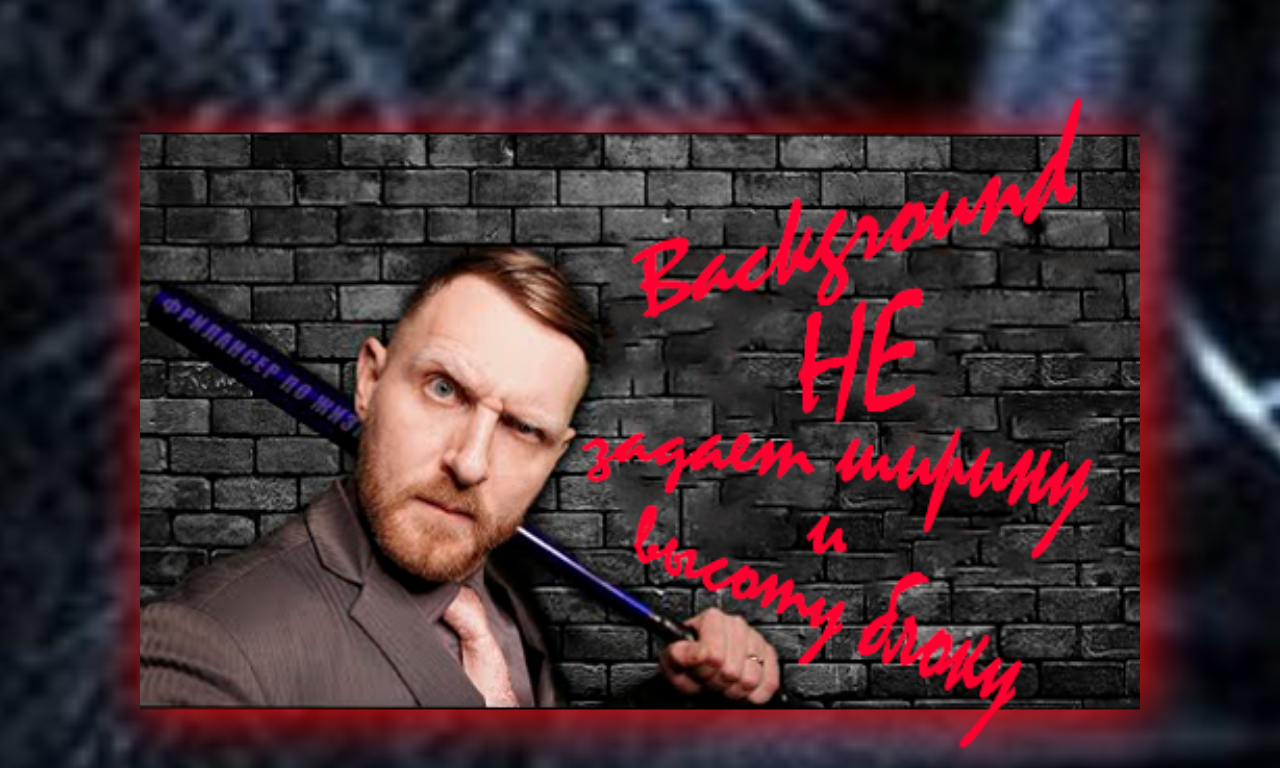
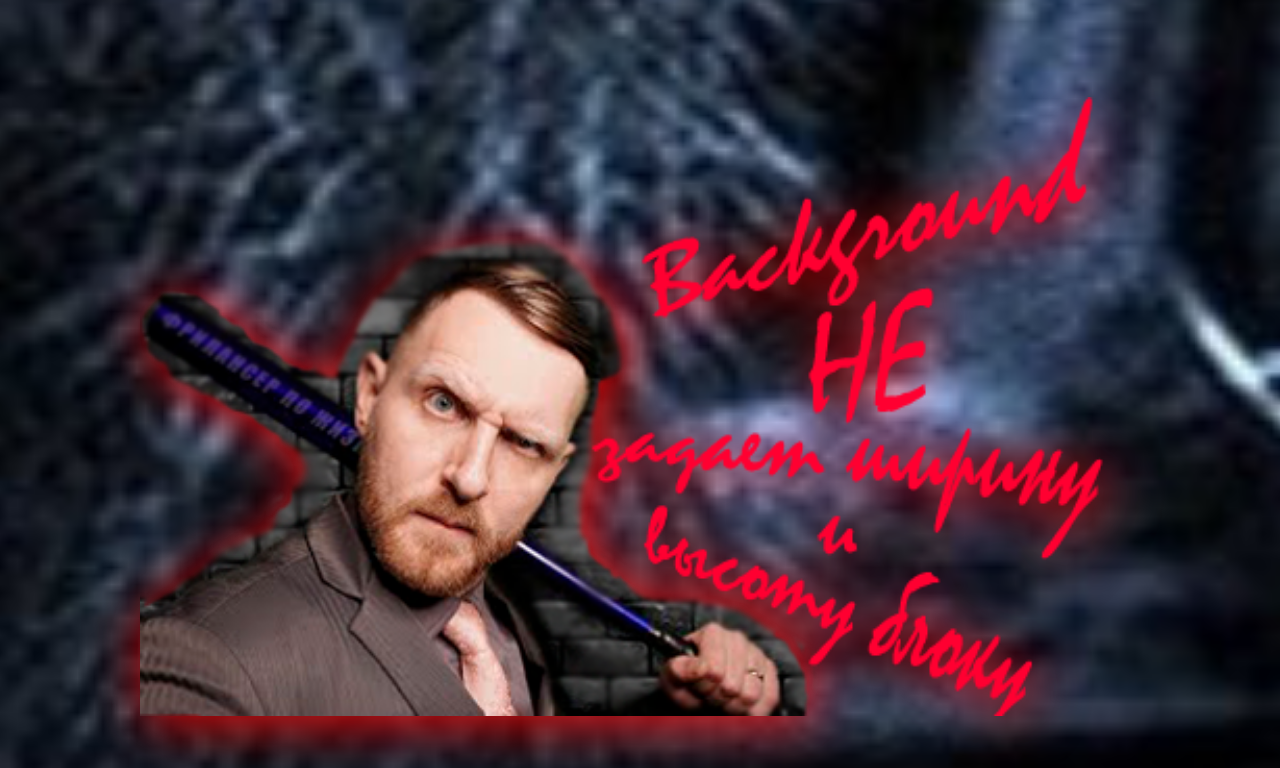
Before and after one commit to Vovcnik/lesson__7, a plain HTML site: page index.html in a window 1280 px wide. Shown: the part 6892-7660 px from the top of the page. Drawn offline with Linux system fonts and the light colour scheme.

Commit message:
Add files via upload

```diff
--- a/index.html
+++ b/index.html
@@ -242,7 +242,7 @@ auto
 
         <footer class="footer ">
             <p class="up">
-                <img src="img/Background.png" alt="">
+                <img src="img/Background2.png" alt="">
                 <a href="#up">up</a>
             </p>
         </footer>
```
Also changed, not shown: img/Background2.png (added).
